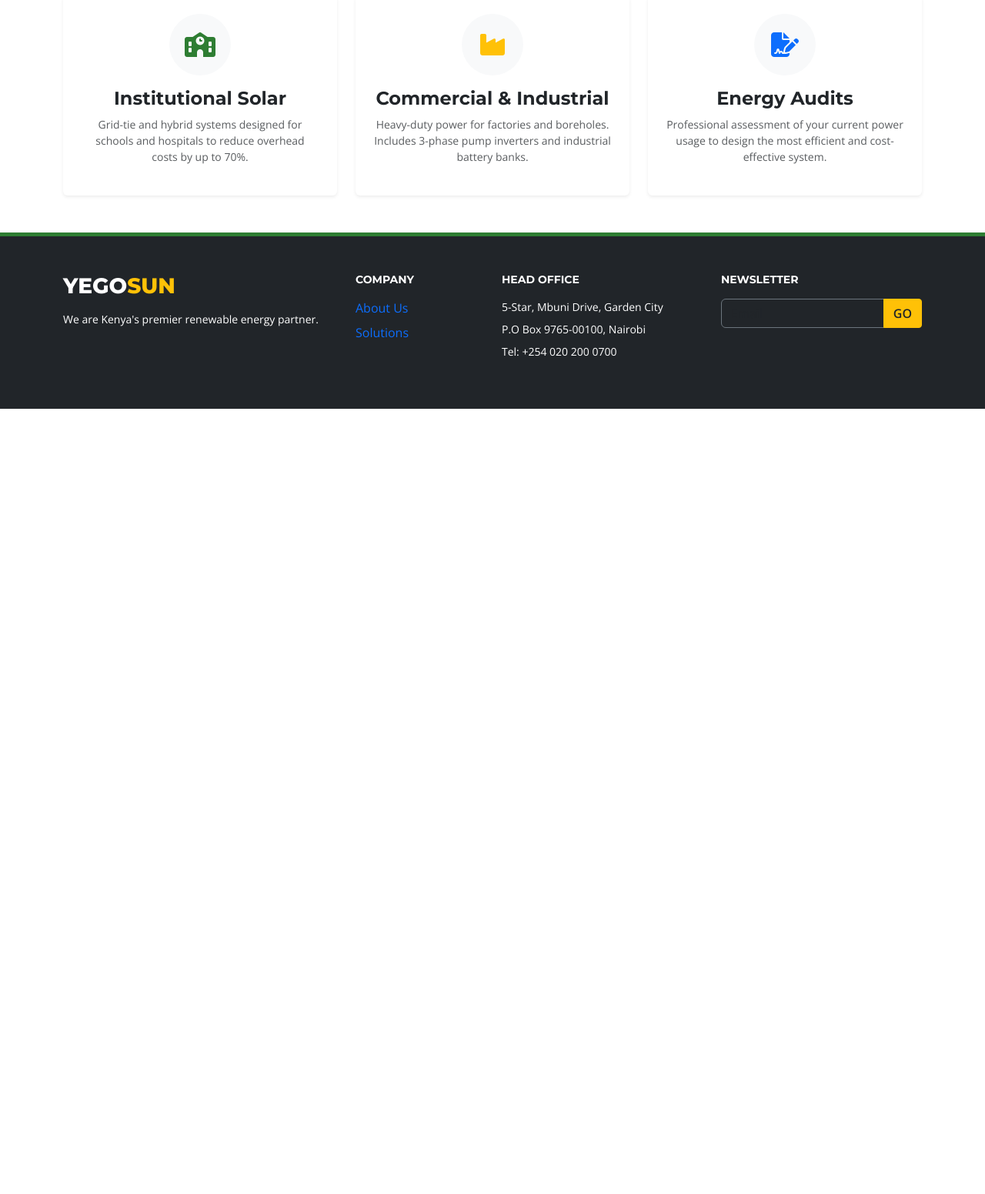
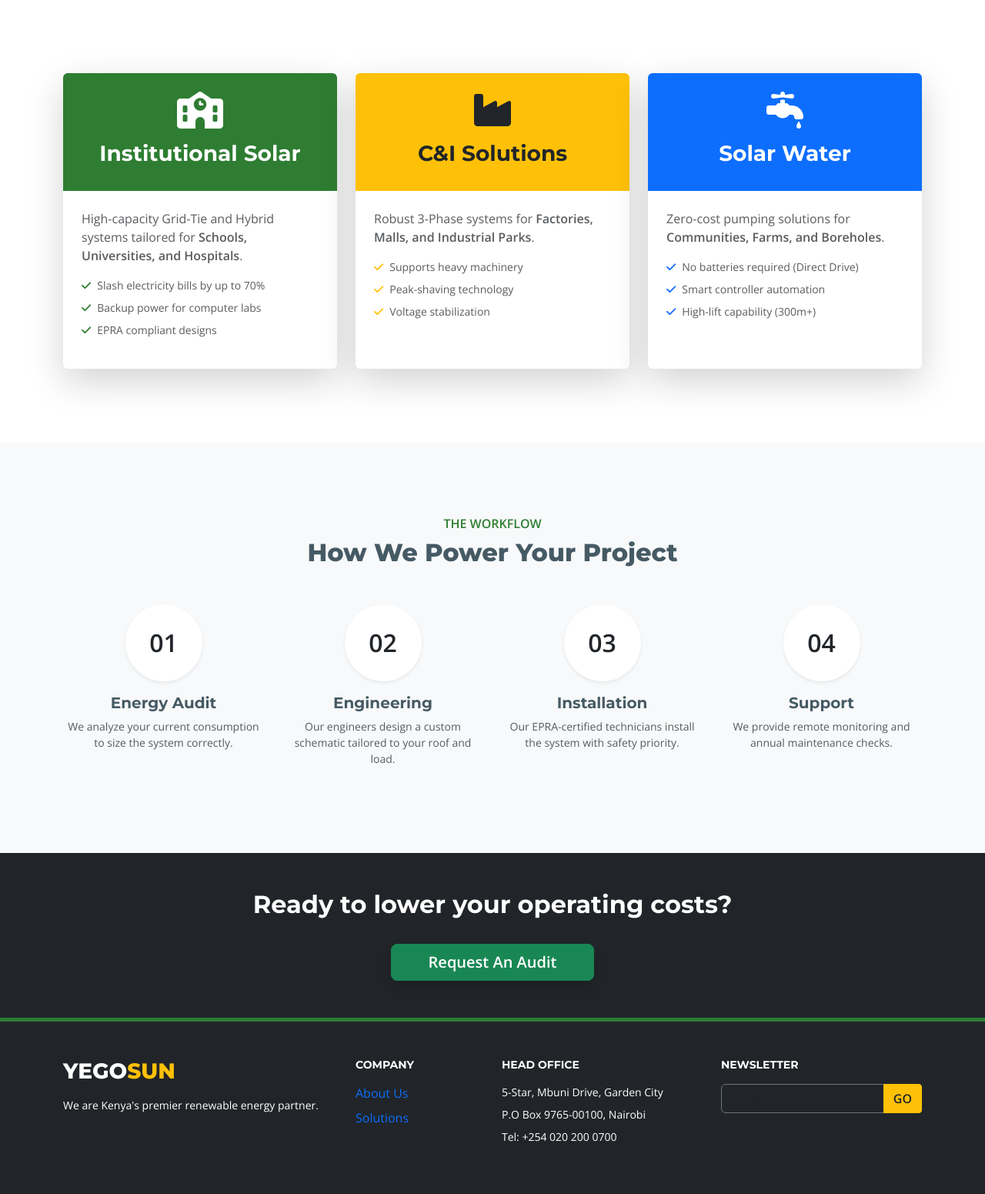
Before and after one commit to kelvin-keter/yegosun-website, a Flask app: page /services in a window 1280 px wide. Shown: the part 484-2035 px from the top of the page at 77% size. Before the commit the page ends 1015 px from the top, so only its background shows below. Run offline with Flask 3, Linux system fonts and the light colour scheme.

Commit message:
Upgrade Services page with Process Flow and Benefits

```diff
--- a/templates/services.html
+++ b/templates/services.html
@@ -2,48 +2,123 @@
 {% block title %}Our Solutions{% endblock %}
 
 {% block content %}
-<div class="bg-primary text-white py-5" style="background: linear-gradient(45deg, #1b5e20 0%, #004d40 100%);">
-    <div class="container py-5 text-center">
-        <h1 class="display-4 fw-extrabold">Our Solutions</h1>
-        <p class="lead text-white-50">Comprehensive Energy Systems for Every Need.</p>
+<div class="position-relative py-5 bg-dark text-white" style="background: linear-gradient(rgba(0,0,0,0.7), rgba(0,0,0,0.7)), url('{{ url_for('static', filename='images/hero-3.jpg') }}'); background-size: cover; background-position: center;">
+    <div class="container py-5 text-center position-relative" style="z-index: 2;">
+        <h6 class="text-warning fw-bold text-uppercase tracking-wide mb-3">Technical Excellence</h6>
+        <h1 class="display-3 fw-extrabold mb-0">Engineered for Efficiency</h1>
+        <p class="lead text-white-50 mt-3">Comprehensive energy systems designed for the Kenyan landscape.</p>
     </div>
 </div>
 
-<div class="container py-5">
-    <div class="row g-4">
-        <div class="col-md-4">
-            <div class="card h-100 border-0 shadow-sm hover-up">
-                <div class="card-body p-4 text-center">
-                    <div class="bg-light rounded-circle mx-auto mb-3 d-flex align-items-center justify-content-center" style="width: 80px; height: 80px;">
-                        <i class="fa-solid fa-school fa-2x text-success"></i>
+<section class="py-5">
+    <div class="container py-5">
+        <div class="row g-4">
+            <div class="col-lg-4">
+                <div class="card h-100 border-0 shadow-lg overflow-hidden">
+                    <div class="bg-success p-4 text-white text-center">
+                        <i class="fa-solid fa-school fa-3x mb-3"></i>
+                        <h3 class="fw-bold">Institutional Solar</h3>
                     </div>
-                    <h4 class="fw-bold">Institutional Solar</h4>
-                    <p class="text-muted small">Grid-tie and hybrid systems designed for schools and hospitals to reduce overhead costs by up to 70%.</p>
+                    <div class="card-body p-4">
+                        <p class="text-muted">High-capacity Grid-Tie and Hybrid systems tailored for <strong>Schools, Universities, and Hospitals</strong>.</p>
+                        <ul class="list-unstyled text-muted small">
+                            <li class="mb-2"><i class="fa-solid fa-check text-success me-2"></i>Slash electricity bills by up to 70%</li>
+                            <li class="mb-2"><i class="fa-solid fa-check text-success me-2"></i>Backup power for computer labs</li>
+                            <li class="mb-2"><i class="fa-solid fa-check text-success me-2"></i>EPRA compliant designs</li>
+                        </ul>
+                    </div>
                 </div>
             </div>
-        </div>
-        <div class="col-md-4">
-            <div class="card h-100 border-0 shadow-sm hover-up">
-                <div class="card-body p-4 text-center">
-                    <div class="bg-light rounded-circle mx-auto mb-3 d-flex align-items-center justify-content-center" style="width: 80px; height: 80px;">
-                        <i class="fa-solid fa-industry fa-2x text-warning"></i>
+
+            <div class="col-lg-4">
+                <div class="card h-100 border-0 shadow-lg overflow-hidden">
+                    <div class="bg-warning p-4 text-dark text-center">
+                        <i class="fa-solid fa-industry fa-3x mb-3"></i>
+                        <h3 class="fw-bold">C&I Solutions</h3>
                     </div>
-                    <h4 class="fw-bold">Commercial & Industrial</h4>
-                    <p class="text-muted small">Heavy-duty power for factories and boreholes. Includes 3-phase pump inverters and industrial battery banks.</p>
+                    <div class="card-body p-4">
+                        <p class="text-muted">Robust 3-Phase systems for <strong>Factories, Malls, and Industrial Parks</strong>.</p>
+                        <ul class="list-unstyled text-muted small">
+                            <li class="mb-2"><i class="fa-solid fa-check text-warning me-2"></i>Supports heavy machinery</li>
+                            <li class="mb-2"><i class="fa-solid fa-check text-warning me-2"></i>Peak-shaving technology</li>
+                            <li class="mb-2"><i class="fa-solid fa-check text-warning me-2"></i>Voltage stabilization</li>
+                        </ul>
+                    </div>
                 </div>
             </div>
-        </div>
-        <div class="col-md-4">
-            <div class="card h-100 border-0 shadow-sm hover-up">
-                <div class="card-body p-4 text-center">
-                    <div class="bg-light rounded-circle mx-auto mb-3 d-flex align-items-center justify-content-center" style="width: 80px; height: 80px;">
-                        <i class="fa-solid fa-file-signature fa-2x text-primary"></i>
+
+            <div class="col-lg-4">
+                <div class="card h-100 border-0 shadow-lg overflow-hidden">
+                    <div class="bg-primary p-4 text-white text-center">
+                        <i class="fa-solid fa-faucet-drip fa-3x mb-3"></i>
+                        <h3 class="fw-bold">Solar Water</h3>
                     </div>
-                    <h4 class="fw-bold">Energy Audits</h4>
-                    <p class="text-muted small">Professional assessment of your current power usage to design the most efficient and cost-effective system.</p>
+                    <div class="card-body p-4">
+                        <p class="text-muted">Zero-cost pumping solutions for <strong>Communities, Farms, and Boreholes</strong>.</p>
+                        <ul class="list-unstyled text-muted small">
+                            <li class="mb-2"><i class="fa-solid fa-check text-primary me-2"></i>No batteries required (Direct Drive)</li>
+                            <li class="mb-2"><i class="fa-solid fa-check text-primary me-2"></i>Smart controller automation</li>
+                            <li class="mb-2"><i class="fa-solid fa-check text-primary me-2"></i>High-lift capability (300m+)</li>
+                        </ul>
+                    </div>
                 </div>
             </div>
         </div>
     </div>
-</div>
+</section>
+
+<section class="py-5 bg-light">
+    <div class="container py-5">
+        <div class="text-center mb-5">
+            <h6 class="text-success fw-bold text-uppercase">The Workflow</h6>
+            <h2 class="fw-extrabold">How We Power Your Project</h2>
+        </div>
+
+        <div class="row text-center g-4">
+            <div class="col-md-3">
+                <div class="position-relative">
+                    <div class="bg-white rounded-circle shadow-sm d-flex align-items-center justify-content-center mx-auto mb-3" style="width: 100px; height: 100px;">
+                        <span class="fw-bold fs-2 text-dark">01</span>
+                    </div>
+                    <h5 class="fw-bold">Energy Audit</h5>
+                    <p class="text-muted small">We analyze your current consumption to size the system correctly.</p>
+                </div>
+            </div>
+            <div class="col-md-3">
+                <div class="position-relative">
+                    <div class="bg-white rounded-circle shadow-sm d-flex align-items-center justify-content-center mx-auto mb-3" style="width: 100px; height: 100px;">
+                        <span class="fw-bold fs-2 text-dark">02</span>
+                    </div>
+                    <h5 class="fw-bold">Engineering</h5>
+                    <p class="text-muted small">Our engineers design a custom schematic tailored to your roof and load.</p>
+                </div>
+            </div>
+            <div class="col-md-3">
+                <div class="position-relative">
+                    <div class="bg-white rounded-circle shadow-sm d-flex align-items-center justify-content-center mx-auto mb-3" style="width: 100px; height: 100px;">
+                        <span class="fw-bold fs-2 text-dark">03</span>
+                    </div>
+                    <h5 class="fw-bold">Installation</h5>
+                    <p class="text-muted small">Our EPRA-certified technicians install the system with safety priority.</p>
+                </div>
+            </div>
+            <div class="col-md-3">
+                <div class="position-relative">
+                    <div class="bg-white rounded-circle shadow-sm d-flex align-items-center justify-content-center mx-auto mb-3" style="width: 100px; height: 100px;">
+                        <span class="fw-bold fs-2 text-dark">04</span>
+                    </div>
+                    <h5 class="fw-bold">Support</h5>
+                    <p class="text-muted small">We provide remote monitoring and annual maintenance checks.</p>
+                </div>
+            </div>
+        </div>
+    </div>
+</section>
+
+<section class="py-5 bg-dark text-white text-center">
+    <div class="container">
+        <h2 class="fw-bold mb-3">Ready to lower your operating costs?</h2>
+        <a href="{{ url_for('contact') }}" class="btn btn-success btn-lg px-5 fw-bold shadow mt-3">Request An Audit</a>
+    </div>
+</section>
 {% endblock %}
```
